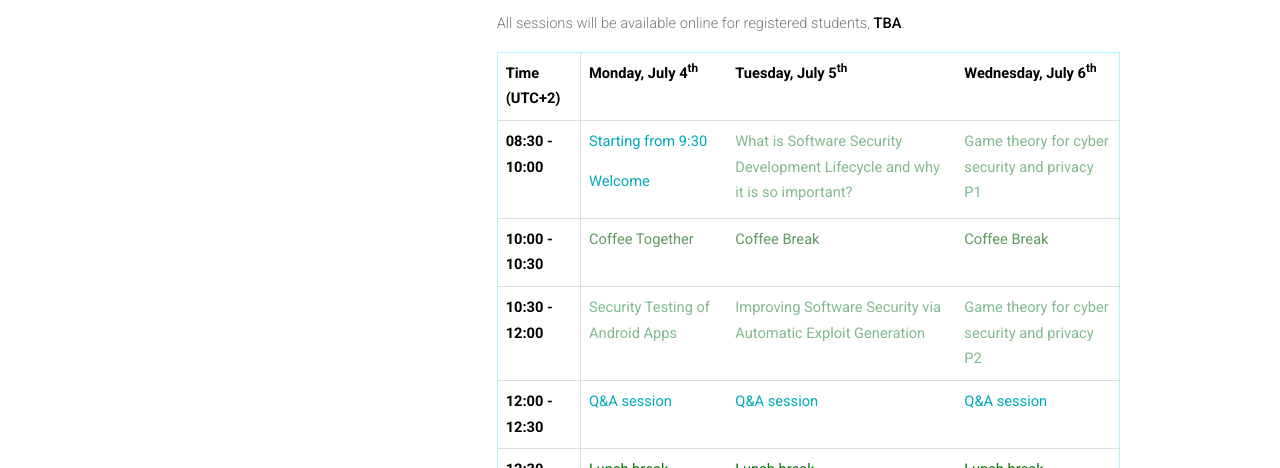
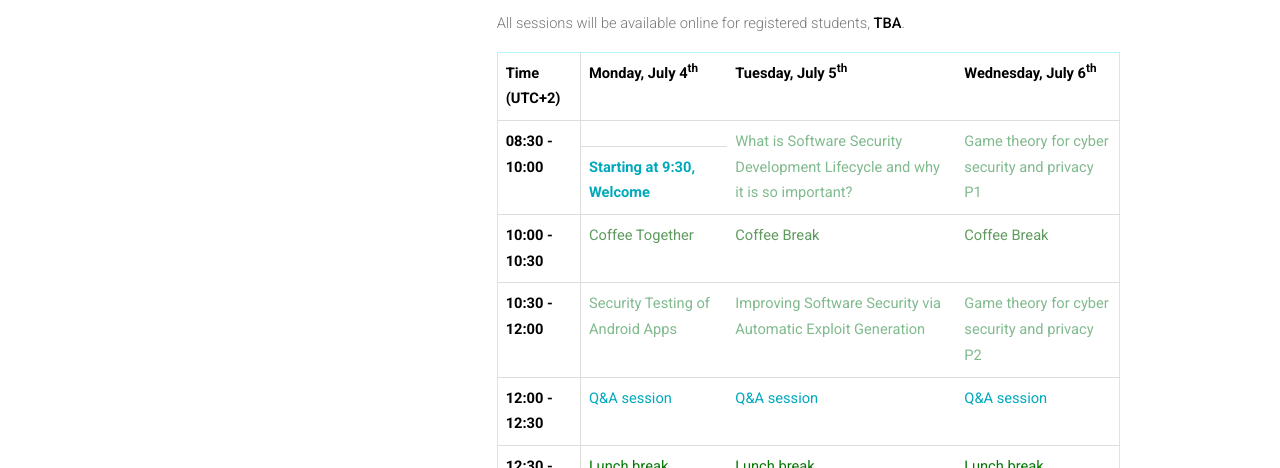
Before and after one commit to seschool-series/2022, a plain HTML site: page program.html in a window 1280 px wide. Shown: the part 632-1100 px from the top of the page. Drawn offline with nearby package versions, Linux system fonts and the light colour scheme.

Commit message:
Update program style

```diff
--- a/program.html
+++ b/program.html
@@ -152,17 +152,15 @@
                                 <th>Wednesday, July 6<sup>th</sup></th>
                             </tr>
                             <tr>
-                                <td>08:30 - 10:00</td>
-                                <td class="QndA">
-                                    <p>
-                                        Starting from 9:30
-                                    </p>
-                                    <p>
-                                        Welcome
-                                    </p>
+                                <td rowspan="2">08:30 - 10:00</td>
+                                <td></td>
+                                <td rowspan="2"><a href="speakers.html#domenico">What is Software Security Development Lifecycle and why it is so important?</a> </td>
+                                <td rowspan="2"><a href="speakers.html#svetlana">Game theory for cyber security and privacy P1</a> </td>
+                            </tr>
+                            <tr>
+                                <td class="QndA" style="border-top: 1px; border-right: none;">
+                                    Starting at 9:30, Welcome
                                 </td>
-                                <td><a href="speakers.html#domenico">What is Software Security Development Lifecycle and why it is so important?</a> </td>
-                                <td><a href="speakers.html#svetlana">Game theory for cyber security and privacy P1</a> </td>
                             </tr>
                             <tr>
                                 <td>10:00 - 10:30 </td>
```
